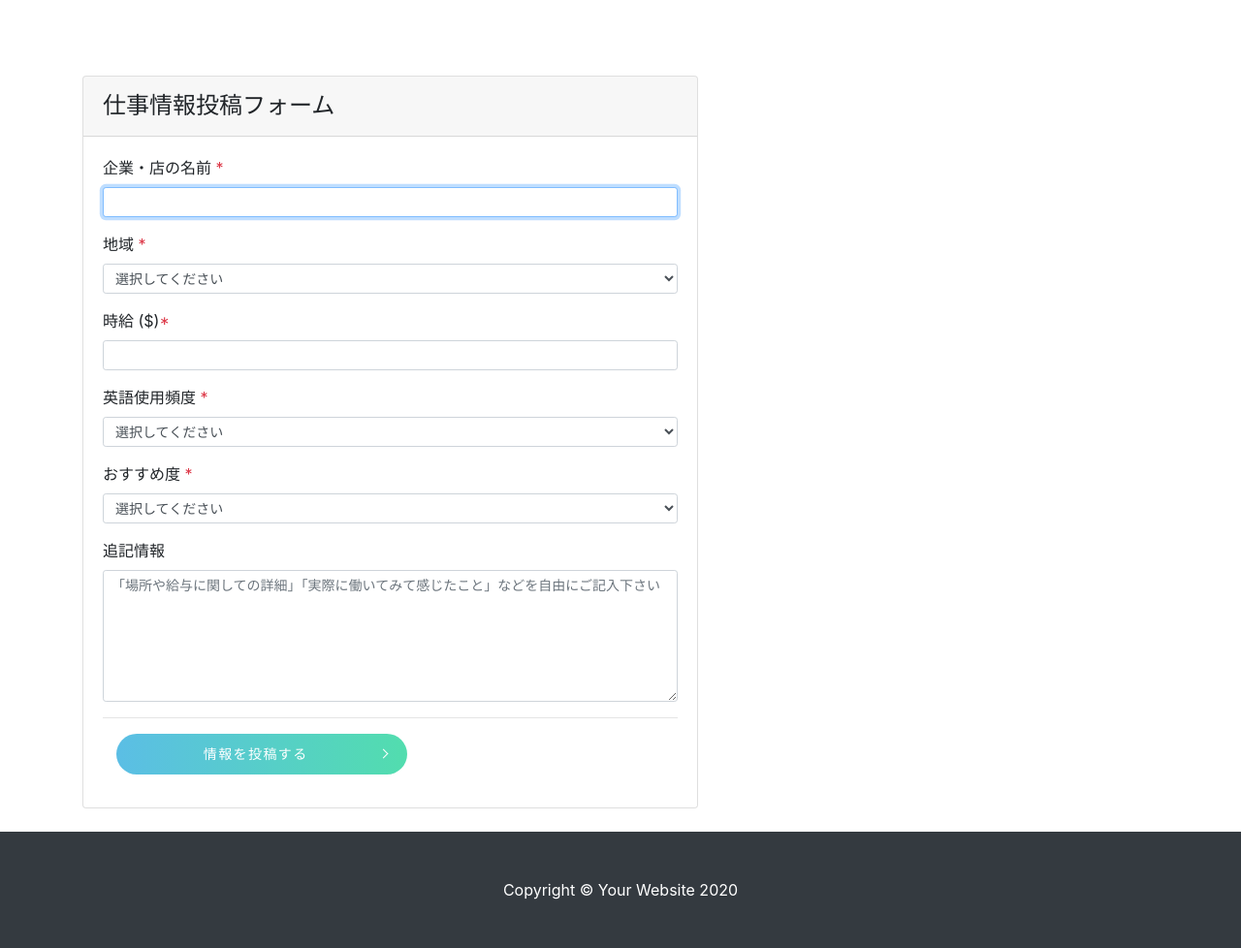
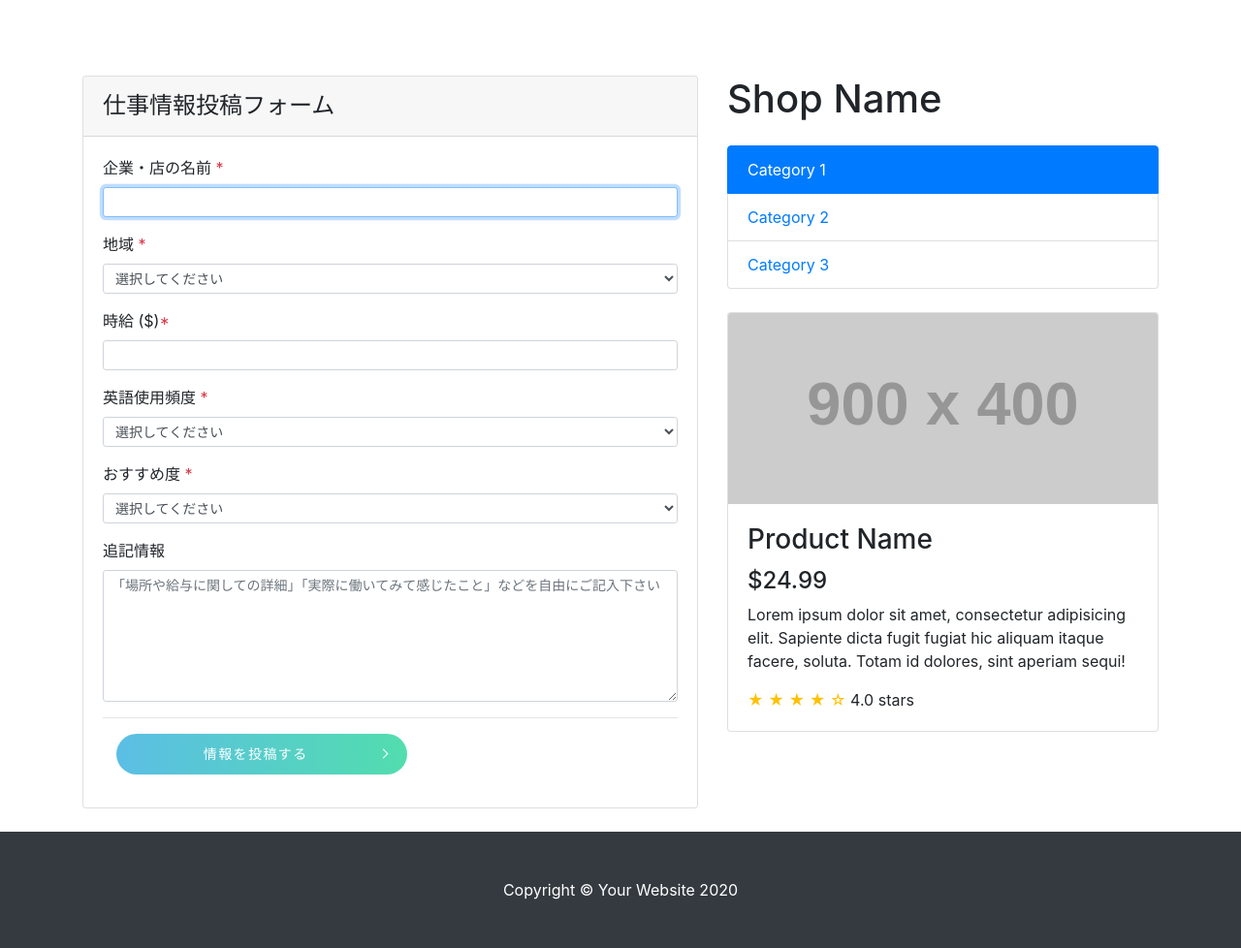
Before and after one commit to sohh85/WooJob_php_app, a PHP site: page /job_post/job_post.php in a window 1280 px wide. Shown: the part 56-1034 px from the top of the page at 97% size. Run offline with PHP 8.4, Linux system fonts and the light colour scheme; grey boxes labelled with a size stand in for pictures from a placeholder-image service; a stand-in replaces the project's code that opens the database connection; some libraries are stand-ins or nearby versions.

Commit message:
textarea内に入力された値を保持するためのコードを追記

```diff
--- a/www/html/after_login/index.php
+++ b/www/html/after_login/index.php
@@ -152,6 +152,7 @@ if (isset($_REQUEST['res'])) {
 
     </div>
   </div>
+  <!-- URL有効化JSファイル -->
   <script src="../js/validate-url.js"></script>
 </body>
 
--- a/www/html/after_login/view.php
+++ b/www/html/after_login/view.php
@@ -51,6 +51,7 @@ $posts->execute(array($_REQUEST['id']));
       </div>
     </div>
   </div>
+  <!-- URL有効化JSファイル -->
   <script src="../js/validate-url.js"></script>
 </body>
 
--- a/www/html/job_find/job_find.php
+++ b/www/html/job_find/job_find.php
@@ -7,6 +7,7 @@ require_once '../pdo_connect.php';
 
 // フォームで選ばれた$_GETの値を関数使用し検索
 // $jobData = getJobData($_GET);
+
 $cities = array(1 => "シドニー", 2 => "メルボルン", 3 => "ケアンズ", 4 => "ゴールドコースト", 5 => "ブリズベン", 6 => "パース", 7 => "キャンベラ", 8 => "アデレード");
 ?>
 
--- a/www/html/job_post/job_post.php
+++ b/www/html/job_post/job_post.php
@@ -12,7 +12,7 @@ require_once '../function.php';
 
 // 選択肢に使用する連想配列
 $cities = array(1 => "シドニー", 2 => "メルボルン", 3 => "ケアンズ", 4 => "ゴールドコースト", 5 => "ブリズベン", 6 => "パース", 7 => "キャンベラ", 8 => "アデレード");
-$language = array(1 => "全く使わない", 2 => "稀に使う", 3 => "よく英語で会話する", 4 => "ほぼ英語環境");
+$language = array(1 => "全く必要ない", 2 => "たまに英語を使用", 3 => "よく英語を使用", 4 => "頻繁に英語を使用");
 
 
 
@@ -77,19 +77,6 @@ if (isset($_POST['post'])) {
         <div class="row">
 
             <div class="col-lg-7">
-
-                <!-- <div class="card mt-4">
-                    <img class="card-img-top img-fluid" src="http://placehold.it/900x400" alt="">
-                    <div class="card-body">
-                        <h3 class="card-title">Product Name</h3>
-                        <h4>$24.99</h4>
-                        <p class="card-text">Lorem ipsum dolor sit amet, consectetur adipisicing elit. Sapiente dicta fugit fugiat hic aliquam itaque facere, soluta. Totam id dolores, sint aperiam sequi pariatur praesentium animi perspiciatis molestias iure, ducimus!</p>
-                        <span class="text-warning">&#9733; &#9733; &#9733; &#9733; &#9734;</span>
-                        4.0 stars
-                    </div>
-                </div> -->
-                <!-- /.card -->
-
                 <div class="card card-outline-secondary my-4">
                     <div class="card-header h4 py-3">
                         仕事情報投稿フォーム
@@ -133,14 +120,14 @@ if (isset($_POST['post'])) {
                                 <select name="rating" class="form-control form-control-sm" id="Rating" required>
                                     <option value="" disabled selected>選択してください</option>
                                     <?php for ($i = 1; $i <= 5; $i++) : ?>
-                                        <option value="<?= $i ?>"><?= str_repeat('⭐️', $i) ?></option>
+                                        <option value="<?= $i ?>" <?php if (isset($_POST['rating']) && $_POST['rating'] == "{$i}") echo 'selected' ?>><?= str_repeat('⭐️', $i) ?></option>
                                     <?php endfor; ?>
                                 </select>
                             </div>
 
                             <div class="form-group">
                                 <label for="Detail">追記情報</label>
-                                <textarea rows="6" cols="60" name="detail" class="form-control form-control-sm" placeholder="「場所や給与に関しての詳細」「実際に働いてみて感じたこと」などを自由にご記入下さい" id="Detail" value="<?= isset($_POST['detail']) ? h($_POST['detail']) : '' ?>"></textarea>
+                                <textarea rows="6" cols="60" name="detail" class="form-control form-control-sm" placeholder="「場所や給与に関しての詳細」「実際に働いてみて感じたこと」などを自由にご記入下さい" id="Detail"><?= isset($_POST['detail']) ? h($_POST['detail']) : '' ?></textarea>
                             </div>
 
                             <hr>
@@ -154,14 +141,29 @@ if (isset($_POST['post'])) {
             <!-- /.col-lg-7 -->
 
 
-            <!-- <div class="col-lg-5">
+            <!-- 何を表示するか未定 col-lg-5 -->
+            <div class="col-lg-5">
+
                 <h1 class="my-4">Shop Name</h1>
                 <div class="list-group">
                     <a href="#" class="list-group-item active">Category 1</a>
                     <a href="#" class="list-group-item">Category 2</a>
                     <a href="#" class="list-group-item">Category 3</a>
                 </div>
-            </div> -->
+
+
+                <div class="card mt-4">
+                    <img class="card-img-top img-fluid" src="http://placehold.it/900x400" alt="">
+                    <div class="card-body">
+                        <h3 class="card-title">Product Name</h3>
+                        <h4>$24.99</h4>
+                        <p class="card-text">Lorem ipsum dolor sit amet, consectetur adipisicing elit. Sapiente dicta fugit fugiat hic aliquam itaque facere, soluta. Totam id dolores, sint aperiam sequi!</p>
+                        <span class="text-warning">&#9733; &#9733; &#9733; &#9733; &#9734;</span>
+                        4.0 stars
+                    </div>
+                </div>
+
+            </div>
             <!-- /.col-lg-5 -->
 
         </div>
```
